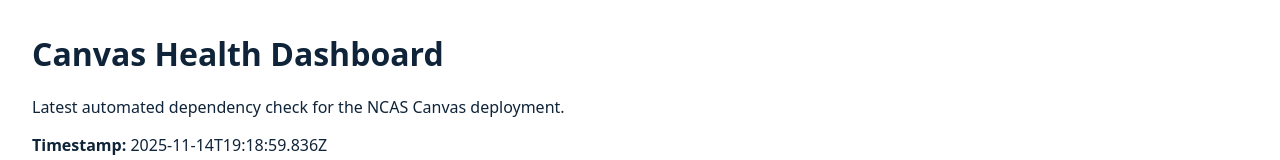
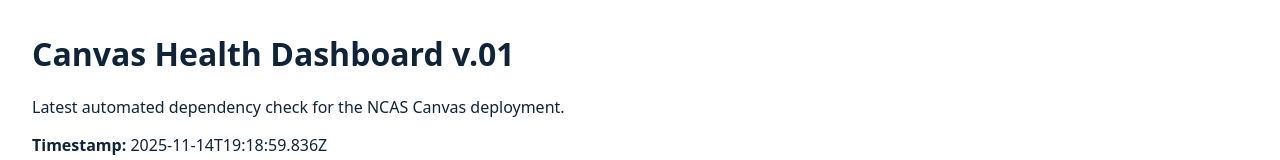
Before and after one commit to gjoeckel/ncas-usu-canvas, a browser extension: page docs/health-dashboard/index.html in a window 1280 px wide. Shown: the top 160 px of the page. Drawn offline with Linux system fonts and the light colour scheme.

Commit message:
Add version v.01 to dashboard heading

```diff
--- a/docs/health-dashboard/index.html
+++ b/docs/health-dashboard/index.html
@@ -111,7 +111,7 @@
     </style>
   </head>
   <body>
-    <h1>Canvas Health Dashboard</h1>
+    <h1>Canvas Health Dashboard v.01</h1>
     <p>Latest automated dependency check for the NCAS Canvas deployment.</p>
 
     <div id="summary">
```
